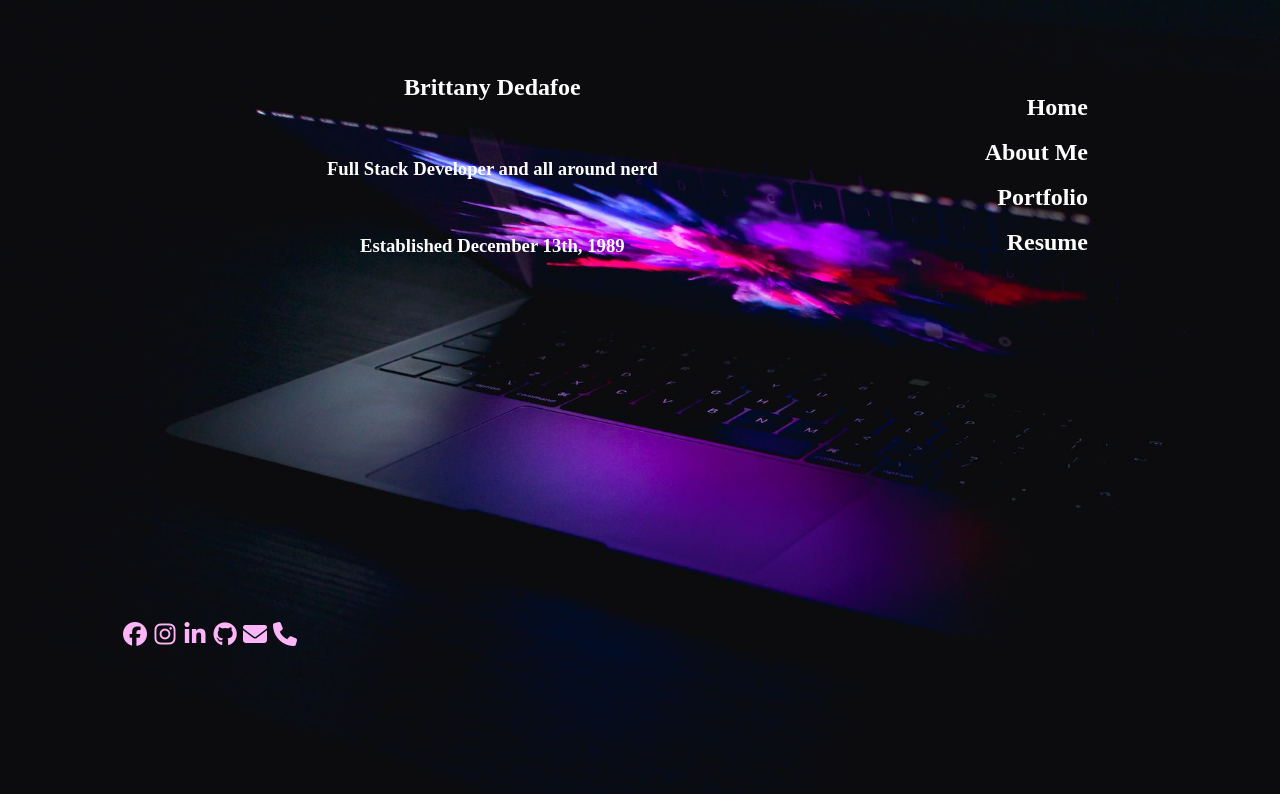
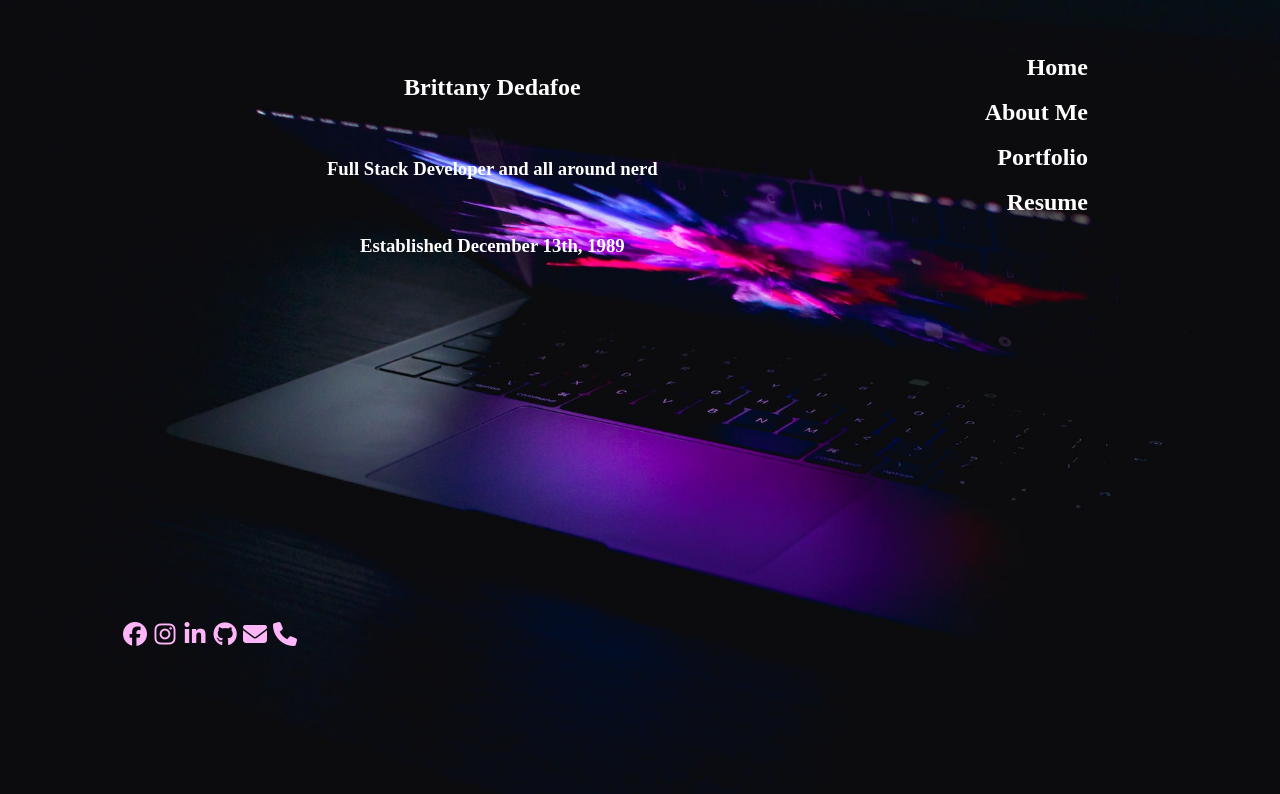
Before and after one commit to BDedafoe/my_profile, a React (Create React App) app: page / in a window 1280 px wide. Shown: the top 794 px of the page. Built offline with nearby package versions, Linux system fonts and the light colour scheme.

Commit message:
navbar padding

```diff
--- a/src/public/my.css
+++ b/src/public/my.css
@@ -18,7 +18,7 @@
   display: block;
   list-style-type: none;
 
-  padding: 40px 0 500px;
+  padding-bottom: 300px;
   padding-right: 15%;
   overflow: hidden;
   text-align: right;
```
